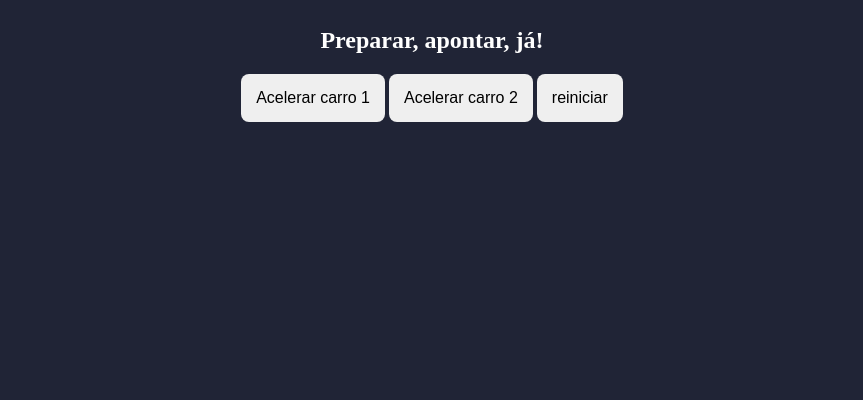
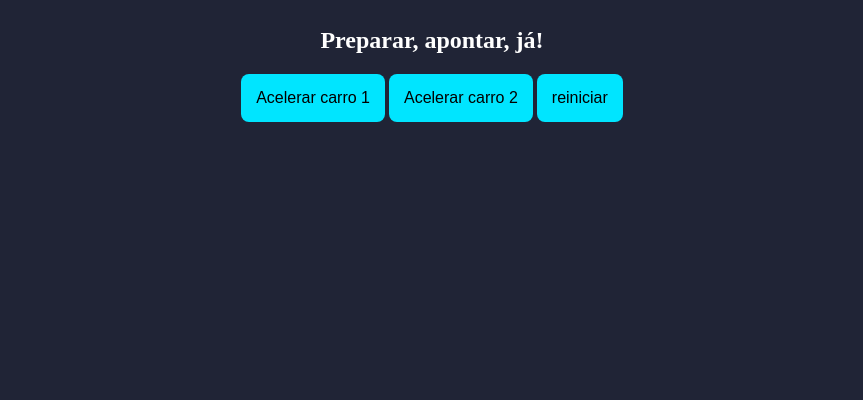
Before and after one commit to isabellateberga2009-hub/corrida-maluca, a plain HTML site: page index.html in a window 1280 px wide. Shown: the part 400-800 px from the top of the page, without its empty margins (208-1071 px from the left). Drawn offline with Linux system fonts and the light colour scheme.

Commit message:
Refactor style.css and fix button background color

```diff
--- a/style.css
+++ b/style.css
@@ -44,7 +44,7 @@ padding: 30px;
 }
 
 button {
-    background: ;
+    background: #00e5ff;;
     border: none;
     border-radius: 8px;
     padding: 15px;
```
